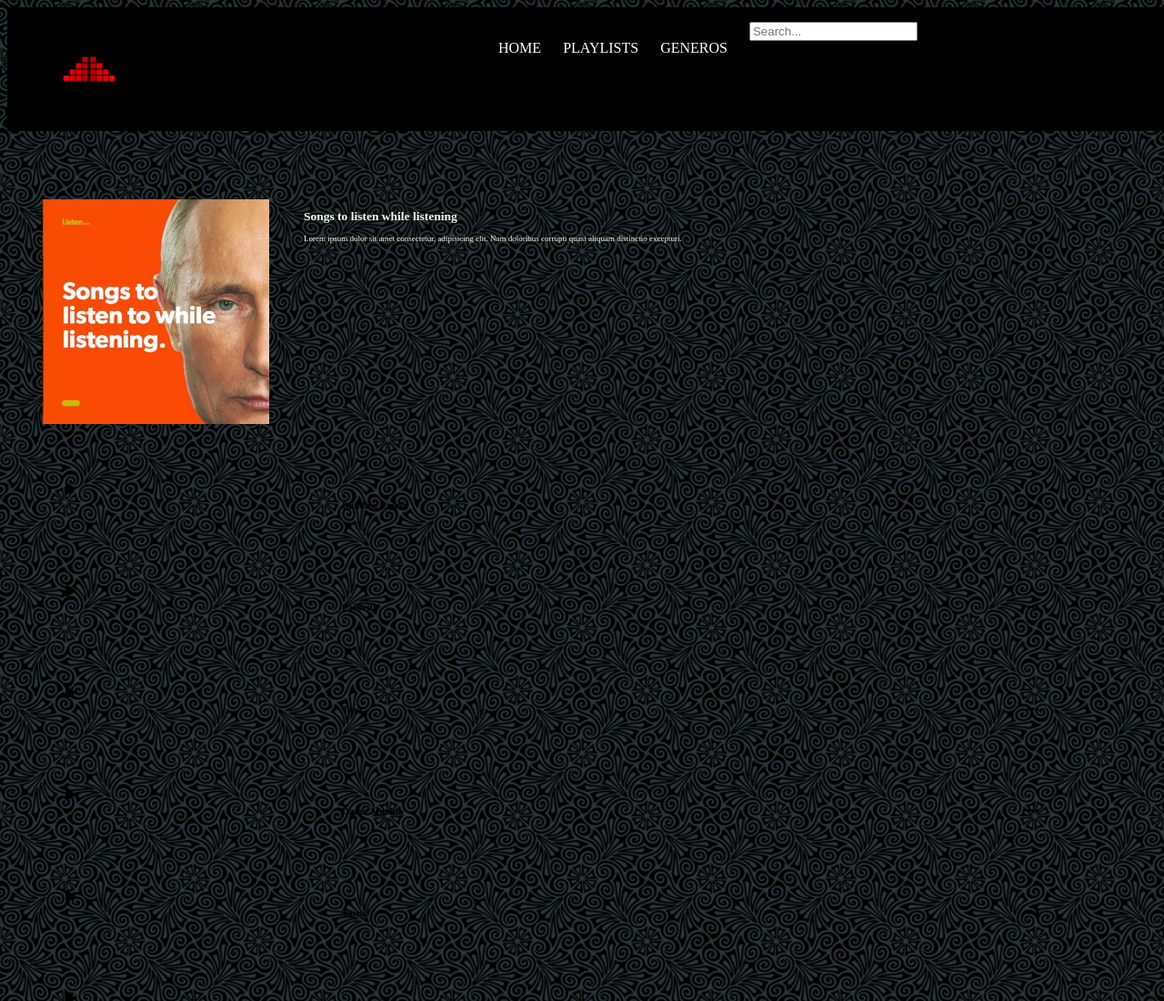
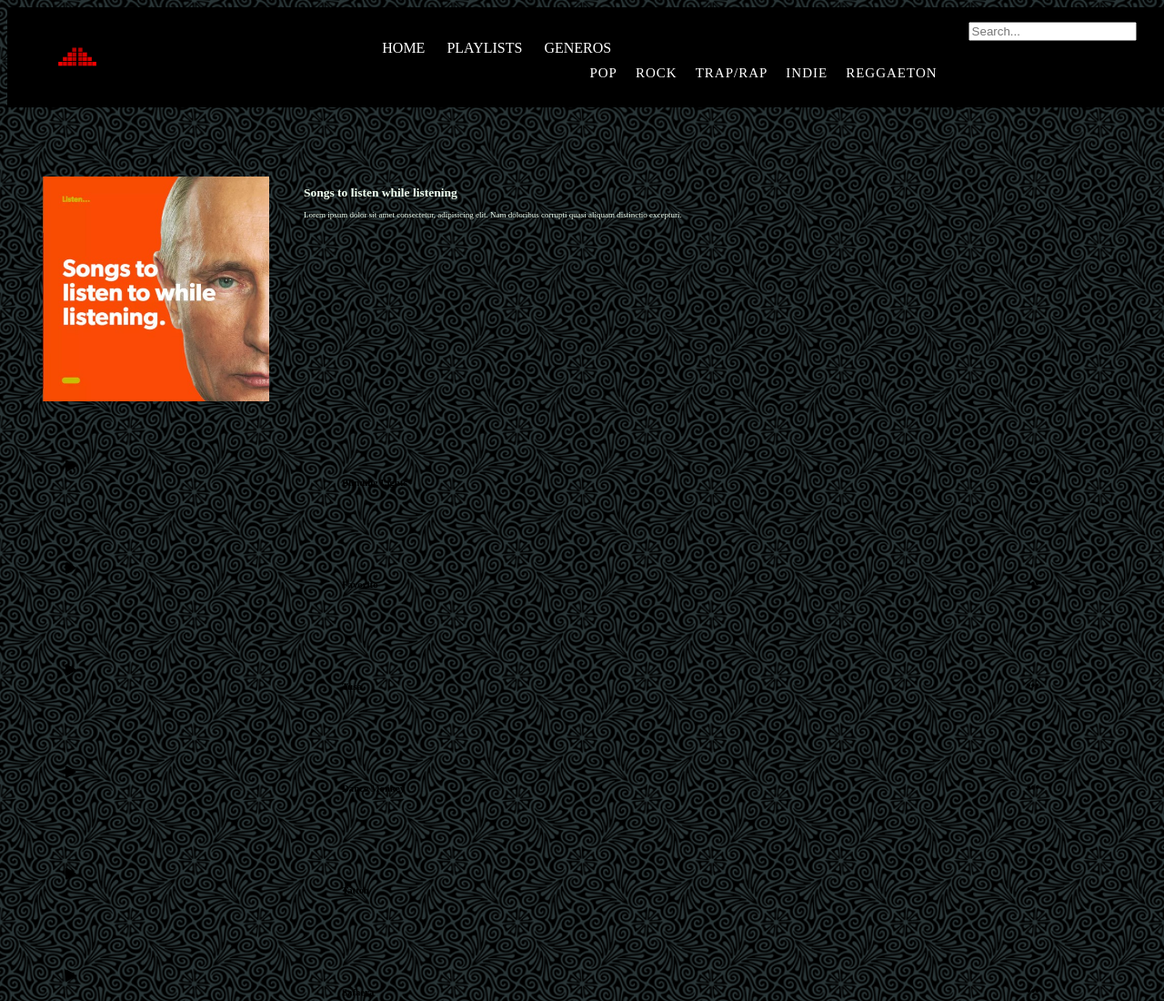
Before and after one commit to Marcosnachi/ProyectoProgI, a plain HTML site: page Páginas/playlist.html in a window 1280 px wide. Shown: the top 1100 px of the page at 91% size. Drawn offline with Linux system fonts and the light colour scheme.

Commit message:
a ver si puedo

```diff
--- a/Páginas/CSS/playlist.css
+++ b/Páginas/CSS/playlist.css
@@ -93,3 +93,25 @@ a{
    color: white;
    text-align: center;
 }
+
+#generos ul a {
+    display:block;
+    color:#fff;
+    text-decoration:none;
+    font-weight:400;
+    font-size:15px;
+    padding:10px;
+    text-transform:uppercase;
+    letter-spacing:1px;
+   }
+
+   #generos ul li {
+    position:relative;
+    float:left;
+    margin:0;
+    padding:0;
+   }
+
+   #generos ul li:hover {
+    background:#5b78a7;
+   }
--- a/Páginas/playlist.html
+++ b/Páginas/playlist.html
@@ -21,7 +21,13 @@
          <li class="palabra"> <a href="../Páginas/playlist.html"> PLAYLISTS </a>
          </li>
 
-         <li class="palabra"> <a href="../HTML/MUSIC.html" >  GENEROS </a>
+         <li class="palabra"> <nav id="generos"> <a href="../HTML/MUSIC.html" >  GENEROS </a> <ul>
+            <li><a href="#">Pop</a></li>
+            <li><a href="#">Rock</a></li>
+            <li><a href="#">Trap/Rap</a></li>
+            <li><a href="#">Indie</a></li>
+            <li><a href="#">Reggaeton</a></li>
+           </ul></nav>
          </li>
 
          <li>
```
